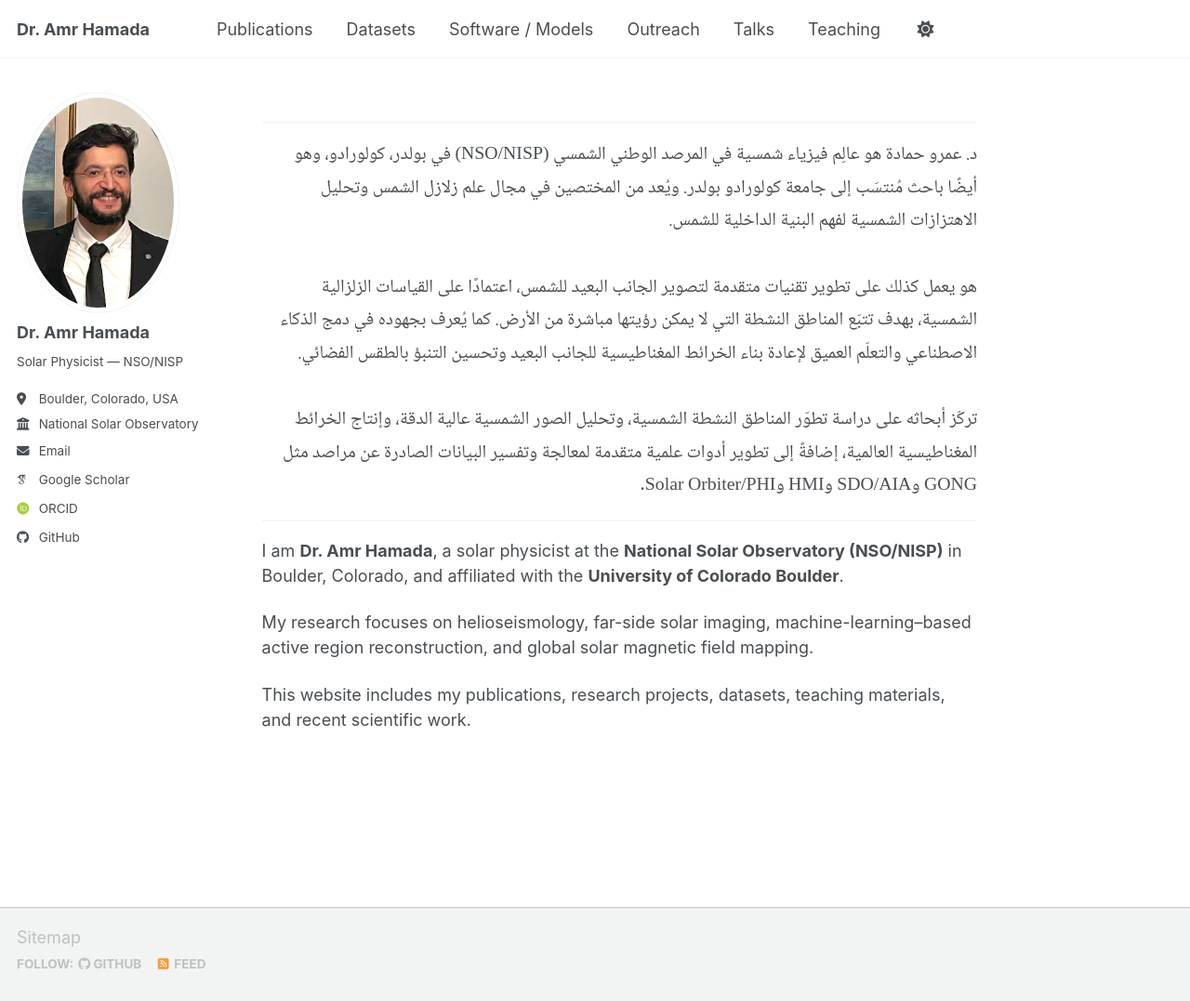
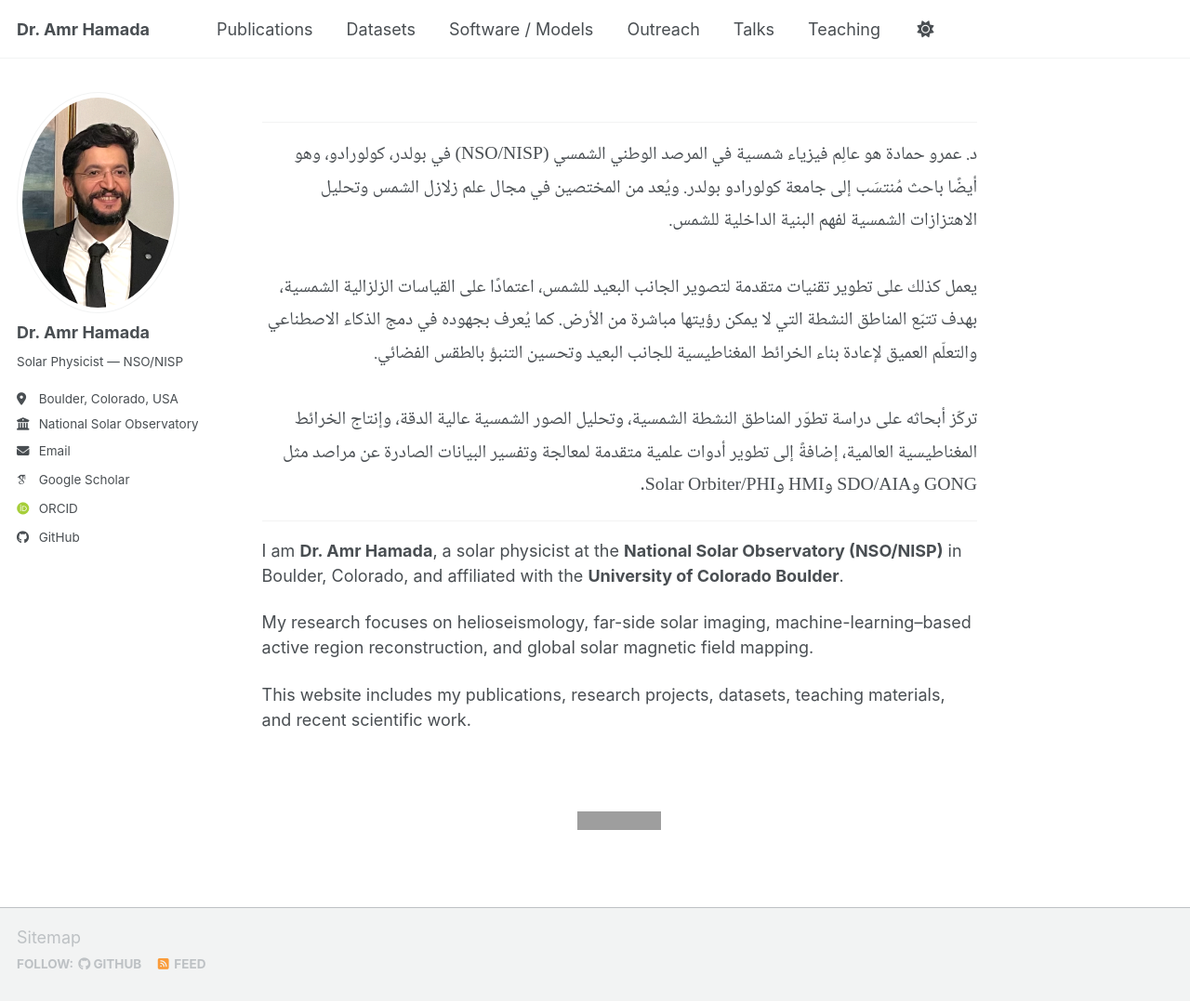
Before and after one commit to Amr1001Hamada/Amr1001Hamada.github.io, a Jekyll site: the page built from _pages/about.md, in a window 1280 px wide and 1077 px high. Shown: the whole window at 93% size. Built offline with Jekyll 4.4.1, drawn with Linux system fonts in a browser that asks for light colours; some web fonts are replaced; a script bundle is joined from its source files by our own code; library files that are not in the unit come from our copies; grey boxes are pictures that could not be loaded.

Commit message:
Revise about page content for Dr. Amr Hamada
Updated the Arabic and English sections about Dr. Amr Hamada, including his research focus and contributions.

```diff
--- a/_pages/about.md
+++ b/_pages/about.md
@@ -11,10 +11,10 @@
 
 <div class="arabic">
 
-  د. عمرو حمادة هو عالِم فيزياء شمسية في المرصد الوطني الشمسي (NSO/NISP) في بولدر، كولورادو، وهو أيضًا باحث مُنتسَب إلى جامعة كولورادو بولدر. ويُعد من المختصين في مجال علم زلازل الشمس وتحليل الاهتزازات الشمسية لفهم البنية الداخلية للشمس.
-  <br><br>
+د. عمرو حمادة هو عالِم فيزياء شمسية في المرصد الوطني الشمسي (NSO/NISP) في بولدر، كولورادو، وهو أيضًا باحث مُنتسَب إلى جامعة كولورادو بولدر. ويُعد من المختصين في مجال علم زلازل الشمس وتحليل الاهتزازات الشمسية لفهم البنية الداخلية للشمس.
+<br><br>
 
-هو يعمل كذلك على تطوير تقنيات متقدمة لتصوير الجانب البعيد للشمس، اعتمادًا على القياسات الزلزالية الشمسية، بهدف تتبّع المناطق النشطة التي لا يمكن رؤيتها مباشرة من الأرض. كما يُعرف بجهوده في دمج الذكاء الاصطناعي والتعلّم العميق لإعادة بناء الخرائط المغناطيسية للجانب البعيد وتحسين التنبؤ بالطقس الفضائي.
+يعمل كذلك على تطوير تقنيات متقدمة لتصوير الجانب البعيد للشمس، اعتمادًا على القياسات الزلزالية الشمسية، بهدف تتبّع المناطق النشطة التي لا يمكن رؤيتها مباشرة من الأرض. كما يُعرف بجهوده في دمج الذكاء الاصطناعي والتعلّم العميق لإعادة بناء الخرائط المغناطيسية للجانب البعيد وتحسين التنبؤ بالطقس الفضائي.
 <br><br>
 
 تركّز أبحاثه على دراسة تطوّر المناطق النشطة الشمسية، وتحليل الصور الشمسية عالية الدقة، وإنتاج الخرائط المغناطيسية العالمية، إضافةً إلى تطوير أدوات علمية متقدمة لمعالجة وتفسير البيانات الصادرة عن مراصد مثل GONG وSDO/AIA وHMI وSolar Orbiter/PHI.
@@ -22,8 +22,16 @@
 </div>
 
 ------
+
 I am **Dr. Amr Hamada**, a solar physicist at the **National Solar Observatory (NSO/NISP)** in Boulder, Colorado, and affiliated with the **University of Colorado Boulder**.
 
 My research focuses on helioseismology, far-side solar imaging, machine-learning–based active region reconstruction, and global solar magnetic field mapping.
 
 This website includes my publications, research projects, datasets, teaching materials, and recent scientific work.
+
+<br>
+
+<div style="text-align:center; margin-top:30px;">
+  <img src="https://komarev.com/ghpvc/?username=Amr1001Hamada&label=عدد%20زيارات%20الموقع&color=0e75b6&style=flat"
+       alt="عداد زيارات الموقع">
+</div>
```
